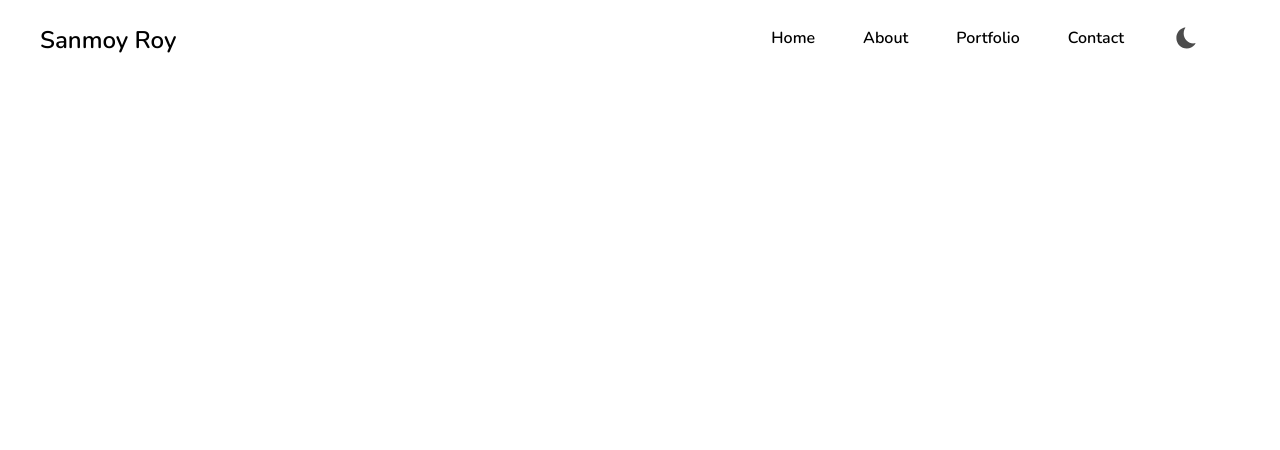
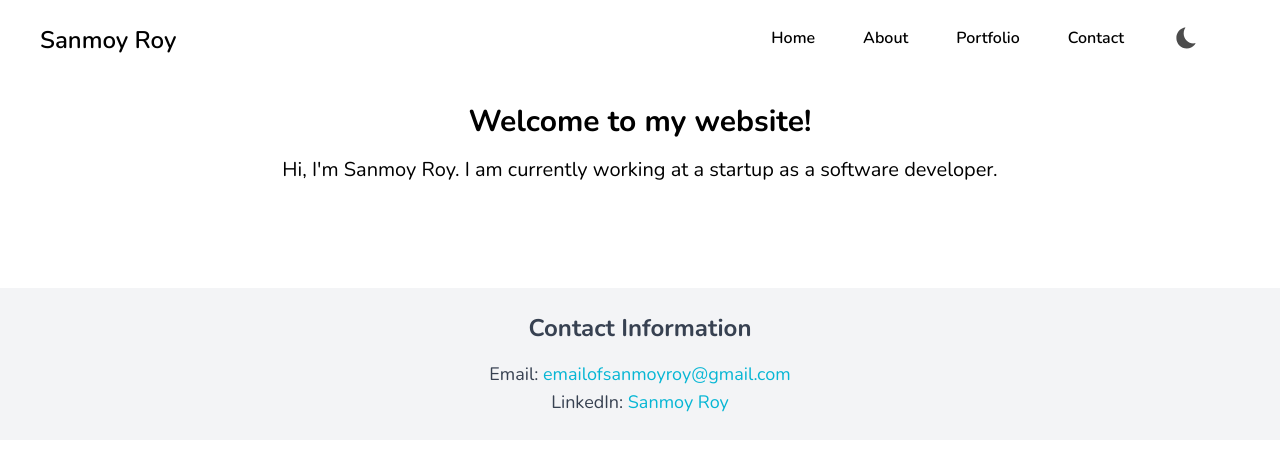
Before and after one commit to Sanmoy1/PortfolioWebsite, a website built with Vite: page index.html in a window 1280 px wide. Built offline with nearby package versions, Linux system fonts and the light colour scheme.

Commit message:
Latest commit

```diff
--- a/index.html
+++ b/index.html
@@ -9,32 +9,41 @@
 </head>
 <body>
     <nav class="nav">
-        <div class=" flex items-center justify-between h-16 md:h-20">
+        <div class="flex items-center justify-between h-16 md:h-20">
             <h1 class="relative z-30 font-semibold text-2xl pl-10">
                 Sanmoy Roy
             </h1>
-            <div class=" flex items-center flex-row-reverse md:flex-row gap-3 md:gap-12 pr-20  ">
+            <div class="flex items-center flex-row-reverse md:flex-row gap-3 md:gap-12 pr-20">
                 <ul id="menu" class="nav-menus translate-y-[-400%] md:translate-y-0 bg-transparent">
                     <a class="nav-link" href="#home">Home</a>
                     <a class="nav-link" href="#about">About</a>
                     <a class="nav-link" href="#portfolio">Portfolio</a>
-                    <a class="nav-link" href="#contact">Contact</a>
+                    <a class="nav-link" href="#footer">Contact</a>
                 </ul>
                 <button id="toggle-menu" class="relative z-30 p-2 md:hidden dark:invert">
                     <img src="images/icons/icon-menu.svg" alt="menu">
-
-                </button >
-               <!--  Toggle theme(dark mode or light mode) -->
+                </button>
+                <!-- Toggle theme (dark mode or light mode) -->
                 <button id="toggle-theme" class="relative z-30 dark:invert">
-                    <img class="md:opacity-70 w-7 md:-mt-1"
-                    src="./images/icons/icon-dark.svg" alt="theme">
-
+                    <img class="md:opacity-70 w-7 md:-mt-1" src="./images/icons/icon-dark.svg" alt="theme">
                 </button>
             </div>
-
         </div>
     </nav>
+
+    <!-- Welcome Text Section -->
+    <section class="welcome-section">
+        <h2 class="welcome-text">Welcome to my website!</h2>
+        <p class="intro-text">Hi, I'm Sanmoy Roy. I am currently working at a startup as a software developer.</p>
+    </section>
+
+    <!-- Footer Section -->
+    <footer id="footer" class="footer">
+        <h2>Contact Information</h2>
+        <p>Email: <a href="mailto:emailofsanmoyroy@gmail.com">emailofsanmoyroy@gmail.com</a></p>
+        <p>LinkedIn: <a href="https://www.linkedin.com/in/sanmoy-roy-a55887222/" target="_blank">Sanmoy Roy</a></p>
+    </footer>
+
     <script src="main.js"></script>
-
 </body>
 </html>
--- a/style.css
+++ b/style.css
@@ -2,53 +2,65 @@
 @import url('https://fonts.googleapis.com/css2?family=Josefin+Sans&family=Open+Sans:ital,wght@0,300;0,400;0,500;0,600;0,700;0,800;1,300;1,400;1,500;1,600;1,700;1,800&display=swap');
 
 /* nunito */
-@import url('https://fonts.googleapis.com/css2?family=Josefin+Sans&family=Nunito:ital,wght@0,200;0,300;0,400;0,500;0,600;0,700;0,800;0,900;1,200;1,300;1,400;1,500;1,600;1,700;1,800;1,900&display=swap');
+@import url('https://fonts.googleapis.com/css2?family=Josefin+Sans&family=Nunito:ital,wght@0,200;0,300;0,400;0,500;0,600;0,700;0,800;0,900&display=swap');
 @tailwind base;
 @tailwind components;
 @tailwind utilities;
 
-@layer base{
-    html{
-        scroll-behaviour: smooth;
+@layer base {
+    html {
+        scroll-behavior: smooth;
     }
-    body{
+    body {
         font-family: 'Nunito', sans-serif;
-        @apply
-        bg-white dark:bg-black
-        text-black dark:text-white
-
+        @apply bg-white dark:bg-black text-black dark:text-white;
     }
-    h1.h2,h3,h4,h5,h6{
+    h1, h2, h3, h4, h5, h6 {
         font-family: 'Nunito', sans-serif;
     }
 }
 
-@layer components{
-    .nav{
-        @apply
-        fixed top-0 left-0 z-40
-        bg-white/80 dark:bg-gray-700
-        py-3 md:py-0
-        w-full backdrop-blur
-
+@layer components {
+    .nav {
+        @apply fixed top-0 left-0 z-40 bg-white/80 dark:bg-gray-700 py-3 md:py-0 w-full backdrop-blur;
     }
-    .nav-menus{
-        @apply
-        fixed md:static top-0 left-0 z-20
-        flex flex-col md:flex-row
-        items-center gap-8 md:gap-12
-        pt-28 pb-8 md:p-0
-        w-full md:w-auto
-        bg-white dark:bg-gray-600
-        transition duration-500
-        md:bg-transparent md:dark:bg-transparent
-        shadow-lg md:shadow-none
+    .nav-menus {
+        @apply fixed md:static top-0 left-0 z-20 flex flex-col md:flex-row items-center gap-8 md:gap-12 pt-28 pb-8 md:p-0 w-full md:w-auto bg-white dark:bg-gray-600 transition duration-500 md:bg-transparent md:dark:bg-transparent shadow-lg md:shadow-none;
     }
-    .nav-link{
-        @apply
-        font-semibold
-        border-b-4 border-transparent
-        hover:border-cyan-300
+    .nav-link {
+        @apply font-semibold border-b-4 border-transparent hover:border-cyan-300;
     }
-
+    .welcome-section {
+        @apply mt-20 flex flex-col items-center text-center p-6;
+    }
+    .welcome-text {
+        @apply text-3xl font-bold mb-4;
+        animation: fadeIn 2s ease-in-out;
+    }
+    .intro-text {
+        @apply text-xl;
+        animation: fadeIn 2s ease-in-out 1s;
+    }
+    @keyframes fadeIn {
+        from {
+            opacity: 0;
+            transform: translateY(20px);
+        }
+        to {
+            opacity: 1;
+            transform: translateY(0);
+        }
+    }
+    .footer {
+        @apply mt-20 p-6 text-center bg-gray-100 dark:bg-gray-800 text-gray-700 dark:text-gray-300;
+    }
+    .footer h2 {
+        @apply text-2xl font-bold mb-4;
+    }
+    .footer p {
+        @apply text-lg;
+    }
+    .footer a {
+        @apply text-cyan-500 hover:text-cyan-700;
+    }
 }
```
